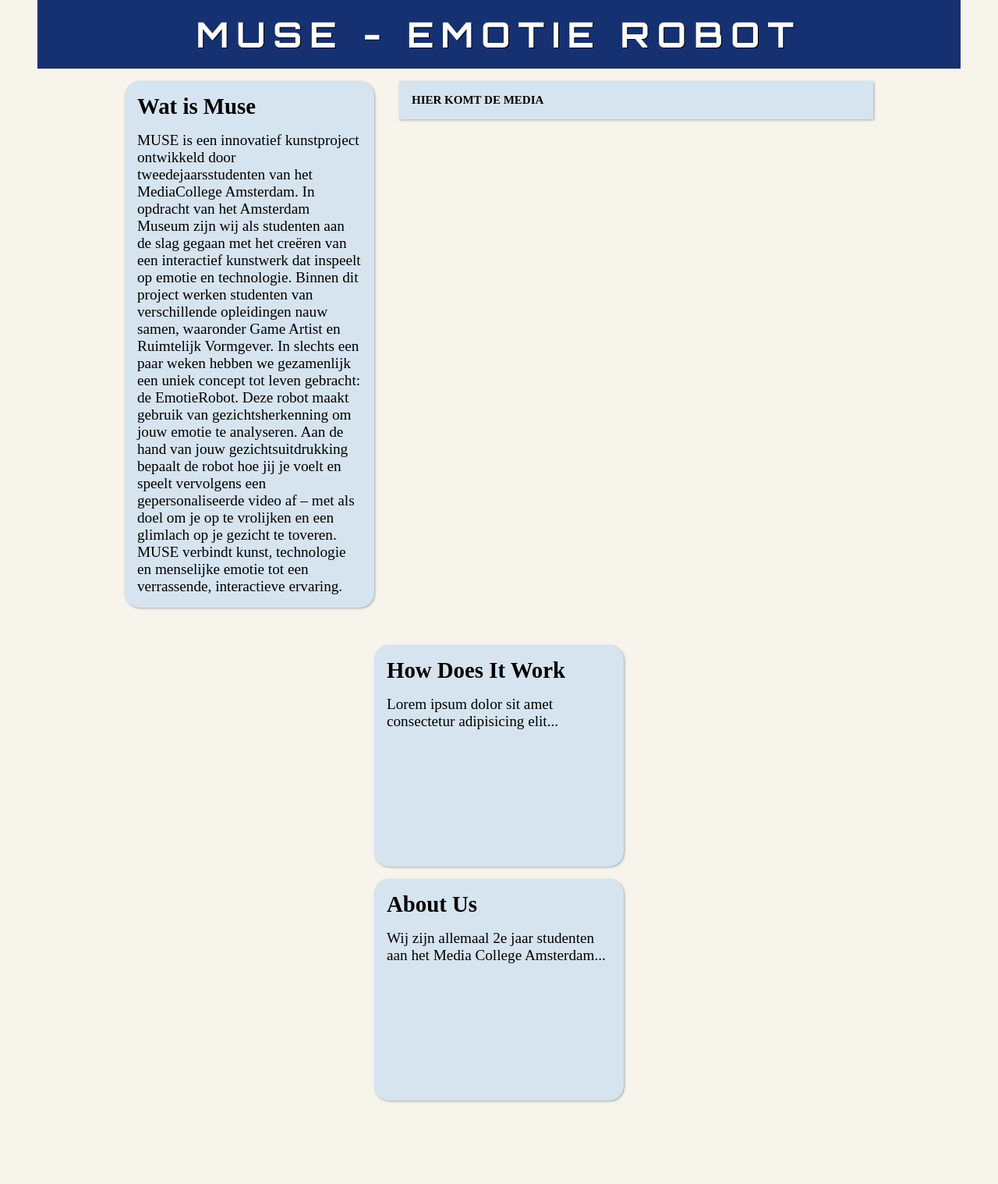
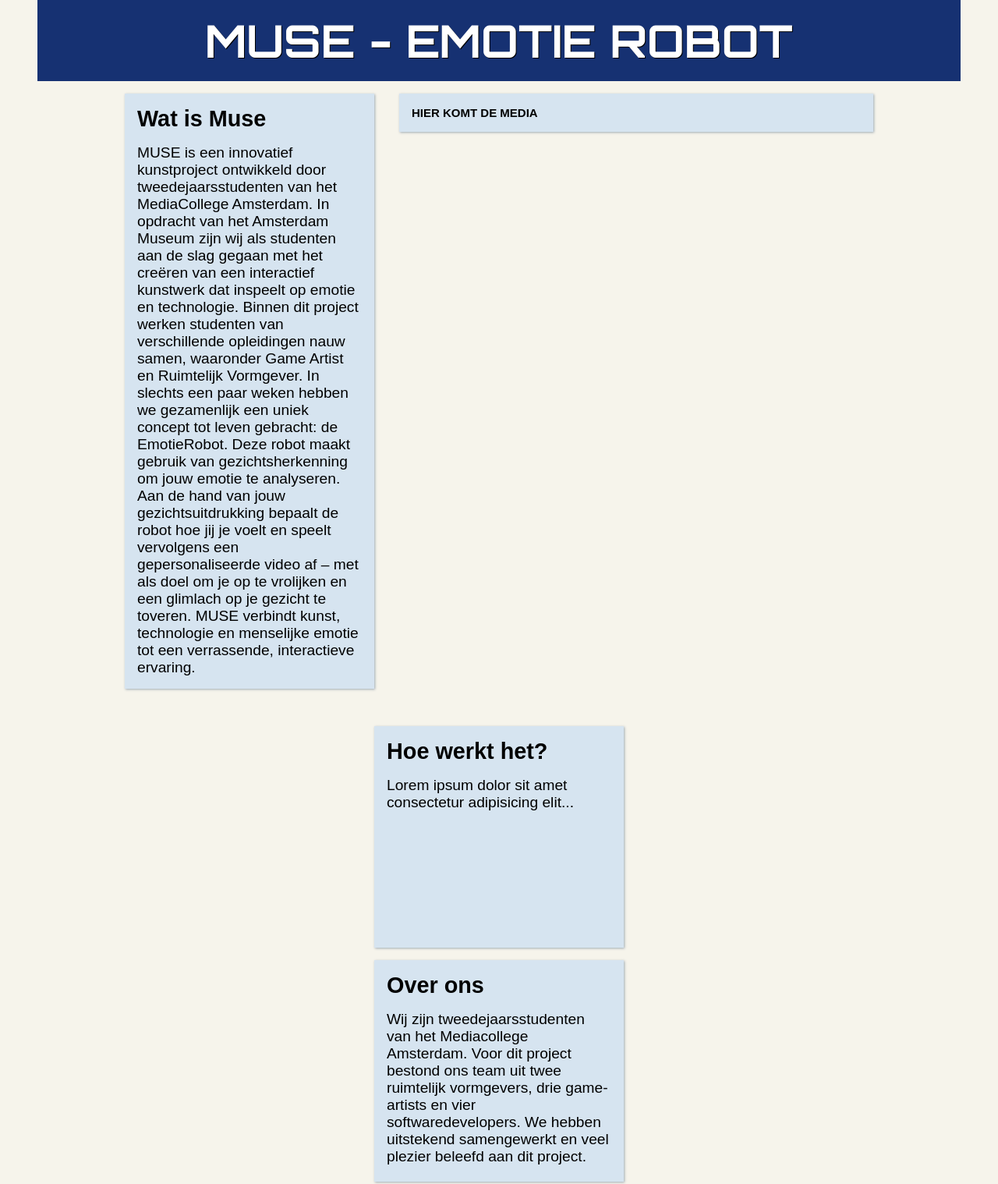
Before and after one commit to PepijnTEW/M8-BO-Muse-Software, a plain HTML site: page Website/index.html in a window 1280 px wide. Shown: the whole page at 78% size. Before the commit the page ends 1443 px from the top, so only its background shows below. Drawn offline with Linux system fonts and the light colour scheme.

Commit message:
latest commit

```diff
--- a/Website/index.html
+++ b/Website/index.html
@@ -7,7 +7,6 @@
   <link rel="stylesheet" href="./style/style.css"/>
   <link rel="stylesheet" href="./style/all.min.css">
   <script src="./js/index.js"></script>
-  <link href="https://fonts.googleapis.com/css2?family=Quicksand:wght@400;700&display=swap" rel="stylesheet" />
 </head>
 <body>
 
@@ -45,7 +44,7 @@
   <section class="Box Box-Style">
     <div class="box-toggle" onclick="toggleBox(this)">
       <div class="box-toggle-button">
-        <h2>How Does It Work</h2>
+        <h2>Hoe werkt het?</h2>
       </div>
       <div class="box-content">
         <p>Lorem ipsum dolor sit amet consectetur adipisicing elit...</p>
@@ -56,10 +55,10 @@
   <section class="Box Box-Style">
     <div class="box-toggle" onclick="toggleBox(this)">
       <div class="box-toggle-button">
-        <h2>About Us</h2>
+        <h2>Over ons</h2>
       </div>
       <div class="box-content">
-        <p>Wij zijn allemaal 2e jaar studenten aan het Media College Amsterdam...</p>
+        <p>Wij zijn tweedejaarsstudenten van het Mediacollege Amsterdam. Voor dit project bestond ons team uit twee ruimtelijk vormgevers, drie game-artists en vier softwaredevelopers. We hebben uitstekend samengewerkt en veel plezier beleefd aan dit project.</p>
       </div>
     </div>
     </div>
--- a/Website/style/style.css
+++ b/Website/style/style.css
@@ -10,6 +10,7 @@
 body{
   background-color: #F6F4EB;
   font-size: 62.5%;
+  font-family: Arial, Helvetica, sans-serif;
 }
 
 button{
@@ -25,10 +26,9 @@
   font-family: "CustomFont";
   color: #fff;
   text-shadow: 1px 1px black;
-  letter-spacing: 10px;
   text-align: center;
   padding: 1rem;
-  font-size: 1.4rem;
+  font-size: 1.8rem;
 }
 
 .Boxes-Flex{
@@ -51,7 +51,6 @@
 .Box-Style {
   background-color: #D6E4F0;
   box-shadow: 1px 1px 3px #9eaab4;
-  border-radius: 1.2rem;
   padding: 1rem;
   font-size: 1.2rem;
   width: 20rem;
@@ -110,6 +109,7 @@
   .Box-Style {
     width: 95%;
     margin: 1rem auto;
+    border-radius: 2rem;
   }
 
   .boxes-info {
@@ -118,6 +118,9 @@
   }
   .boxes-info{
     align-self: flex-start;
+  }
+  .Box{
+    height: fit-content ;
   }
 }
 
```
